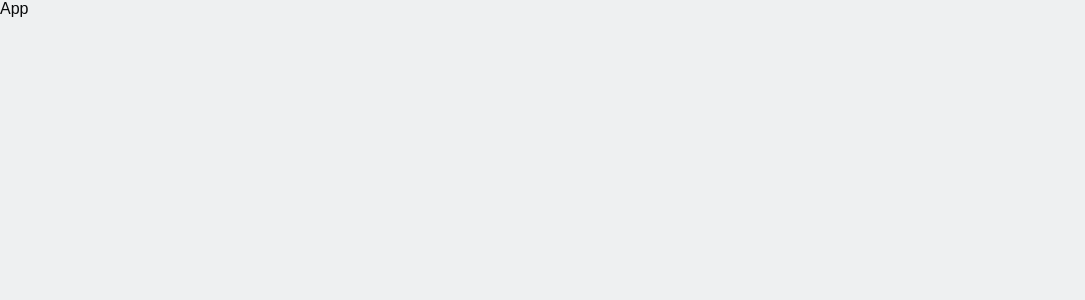
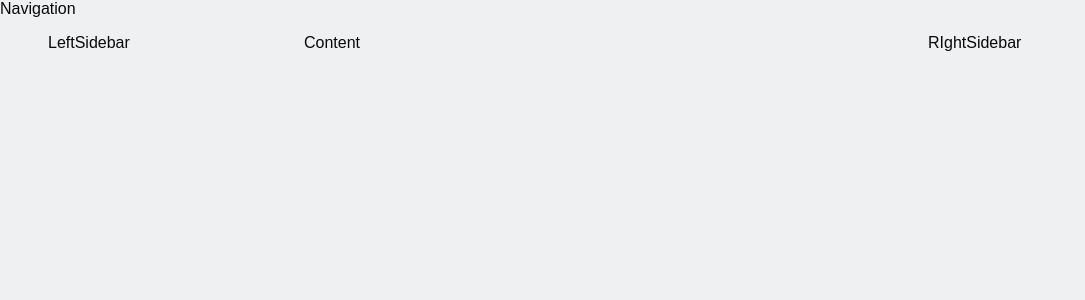
Before and after one commit to AnwarHossainSR/dev.to-clone, a React (Create React App) app: page / in a window 1280 px wide. Shown: the top 300 px of the page, without its empty margins (0-1085 px from the left). Built offline with nearby package versions, Linux system fonts and the light colour scheme.

Commit message:
connect with component

```diff
--- a/src/App.js
+++ b/src/App.js
@@ -1,7 +1,21 @@
 import React from "react";
 import "./App.scss";
+import Content from "./components/Content";
+import LeftSidebar from "./components/LeftSidebar";
+import Navigation from "./components/Navigation";
+import RightSidebar from "./components/RIghtSidebar";
+
 const App = () => {
-  return <div>App</div>;
+  return (
+    <>
+      <Navigation />
+      <main className="main-container">
+        <LeftSidebar />
+        <Content />
+        <RightSidebar />
+      </main>
+    </>
+  );
 };
 
 export default App;
```
